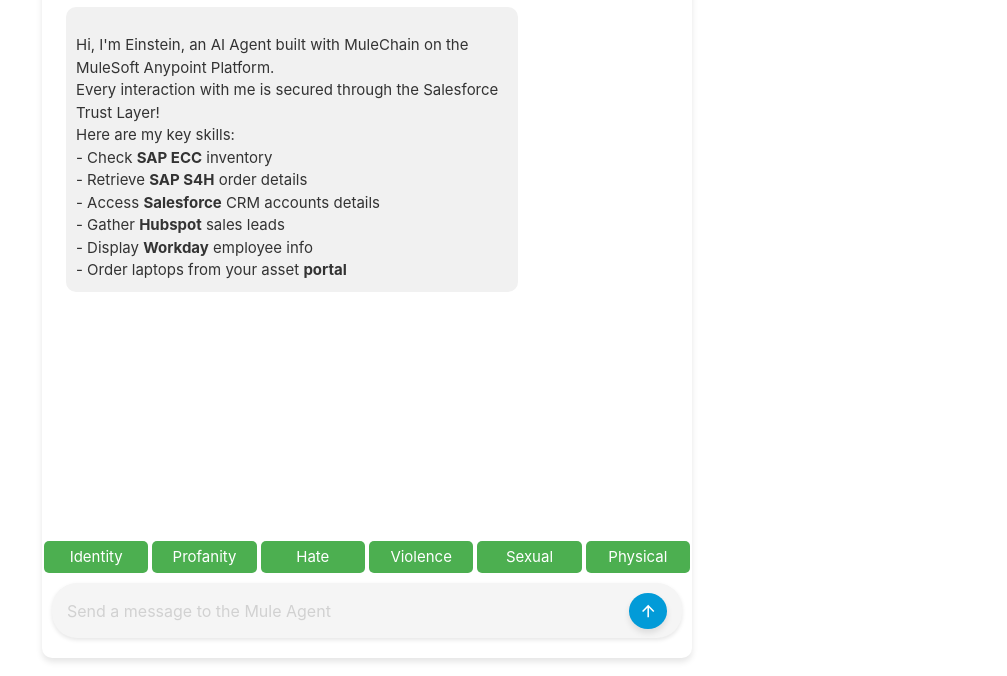
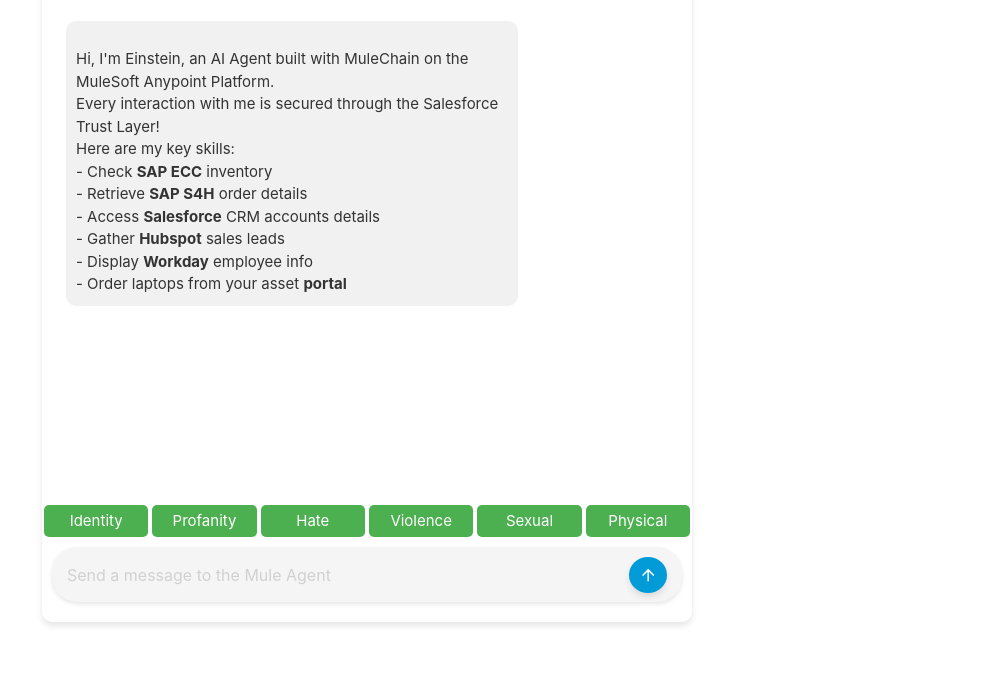
Before and after one commit to MuleChain-Project/einstein-ai-agent, a plain HTML site: page index.html in a window 1280 px wide. Shown: the part 124-800 px from the top of the page, without its empty margins (273-1280 px from the left). Drawn offline with nearby package versions, Linux system fonts and the light colour scheme.

Commit message:
Update styles.css

```diff
--- a/styles.css
+++ b/styles.css
@@ -5,7 +5,7 @@ body {
   align-items: center;
   height: 100vh;
   min-height: 100vh; /* Ensure the body takes the full viewport height */
-  padding: 25px 0; /* Ensure a minimum padding of 40px at the top and bottom */
+  padding: 20px 0; /* Ensure a minimum padding of 40px at the top and bottom */
   box-sizing: border-box; /* Include padding in the body's total height */
 }
 
@@ -80,7 +80,7 @@ body {
 
 /* Chat window styling */
 .chat-window {
-  height: 500px;
+  height: 450px;
   overflow-y: auto;
   border-bottom: none; /* Remove border-bottom to avoid line */
   margin-bottom: 10px;
```
